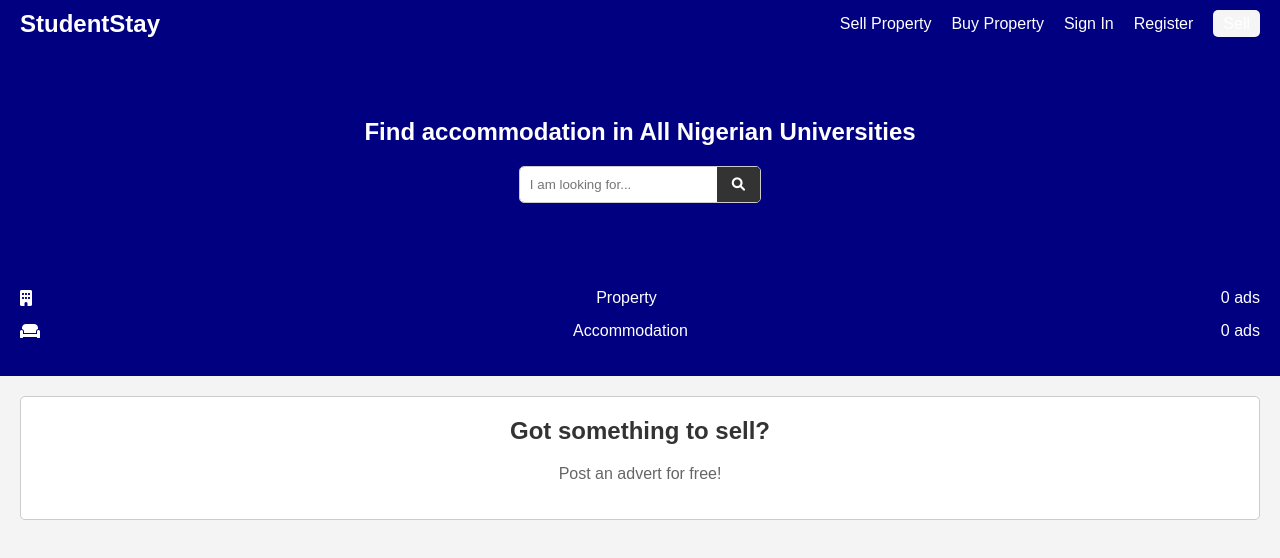
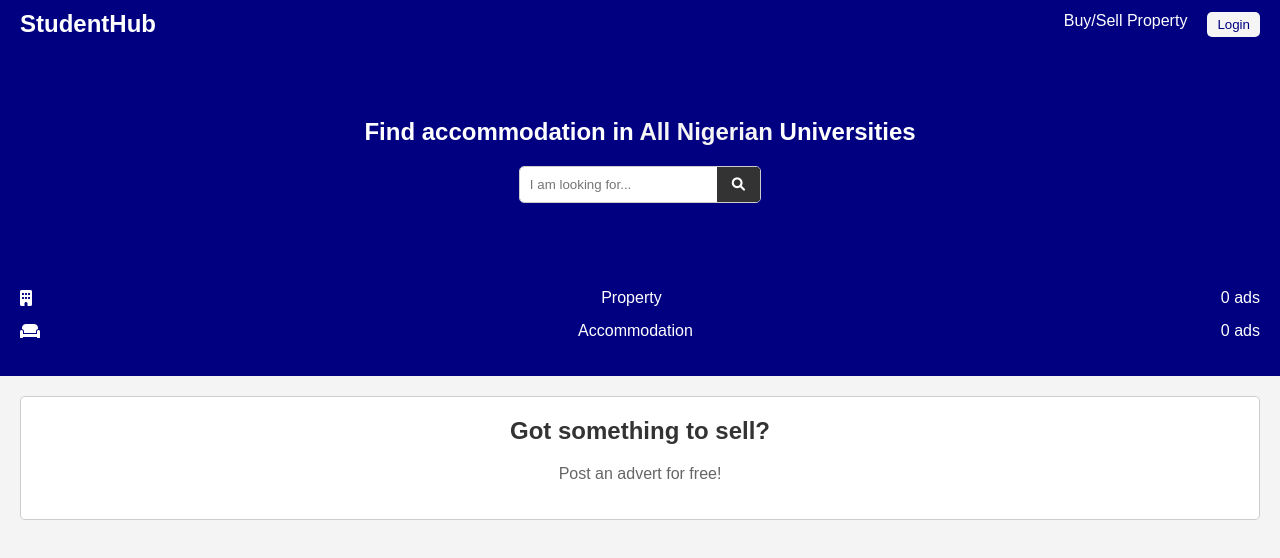
Before and after one commit to Kmmadu/noname, a plain HTML site: page index.html in a window 1280 px wide. Drawn offline with Linux system fonts and the light colour scheme.

Commit message:
I just created the buy-sell page and make some changes

```diff
--- a/assets/styles/style.css
+++ b/assets/styles/style.css
@@ -34,6 +34,10 @@ header .main-nav ul {
     gap: 20px;
 }
 
+header .main-nav li {
+    font-size: 16px;
+}
+
 header .main-nav a {
     color: white;
     text-decoration: none;
@@ -43,11 +47,21 @@ header .main-nav a:hover {
     text-decoration: underline;
 }
 
-header .sell-button {
+header .login-button {
     background-color: #f5f5f5; /* Light Grey */
     color: #000080; /* Navy Blue */
     padding: 5px 10px;
+    border: none;
     border-radius: 5px;
+    cursor: pointer;
+}
+
+header .login-button:hover {
+    background-color: #e0e0e0; /* Slightly darker grey */
+}
+
+header .profile i {
+    color: white;
 }
 
 /* Main Content Styles */
@@ -62,7 +76,7 @@ header .sell-button {
     margin-bottom: 20px;
 }
 
-search-container span {
+.search-container span {
     color: #f5f5f5; /* Light Grey */
 }
 
@@ -105,18 +119,13 @@ search-container span {
 
 .sidebar li {
     margin-bottom: 15px;
-}
-
-.sidebar a {
-    color: white;
-    text-decoration: none;
     display: flex;
     justify-content: space-between;
     align-items: center;
 }
 
-.sidebar a:hover {
-    text-decoration: underline;
+.sidebar li i {
+    margin-right: 10px;
 }
 
 /* Main Content Section */
--- a/index.html
+++ b/index.html
@@ -3,21 +3,18 @@
 <head>
     <meta charset="UTF-8">
     <meta name="viewport" content="width=device-width, initial-scale=1.0">
-    <title>StudentStay</title>
+    <title>StudentHub</title>
     <link rel="stylesheet" href="assets/styles/style.css">
     <link rel="stylesheet" href="https://cdnjs.cloudflare.com/ajax/libs/font-awesome/6.0.0-beta3/css/all.min.css">
 </head>
 <body>
     <header>
         <div class="container">
-            <div class="logo">StudentStay</div>
+            <div class="logo"><a href="index.html" style="color: white; text-decoration: none;">StudentHub</a></div>
             <nav class="main-nav">
                 <ul>
-                    <li><a href="#">Sell Property</a></li>
-                    <li><a href="#">Buy Property</a></li>
-                    <li><a href="#">Sign In</a></li>
-                    <li><a href="#">Register</a></li>
-                    <li><a href="#" class="sell-button">Sell</a></li>
+                    <li><a href="buy-sell.html">Buy/Sell Property</a></li>
+                    <li><button onclick="location.href='login.html'" class="login-button">Login</button></li>
                 </ul>
             </nav>
         </div>
@@ -33,8 +30,8 @@
         <div class="content">
             <aside class="sidebar">
                 <ul>
-                    <li><a href="#"><i class="fas fa-building"></i> Property <span>0 ads</span></a></li>
-                    <li><a href="#"><i class="fas fa-couch"></i> Accommodation <span>0 ads</span></a></li>
+                    <li><i class="fas fa-building"></i> Property <span>0 ads</span></li>
+                    <li><i class="fas fa-couch"></i> Accommodation <span>0 ads</span></li>
                 </ul>
             </aside>
             <section class="main-content">
```
Also changed, not shown: buy-sell.html (added, +30 -0 lines).
